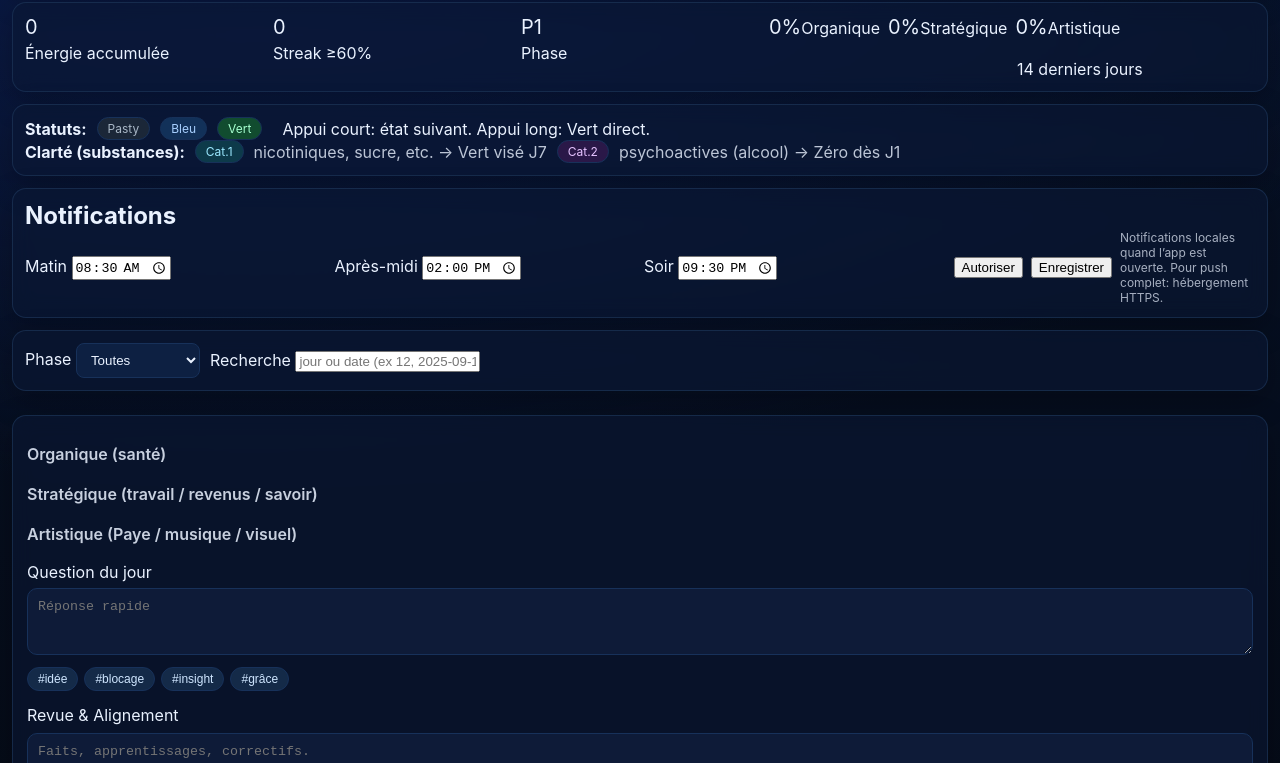
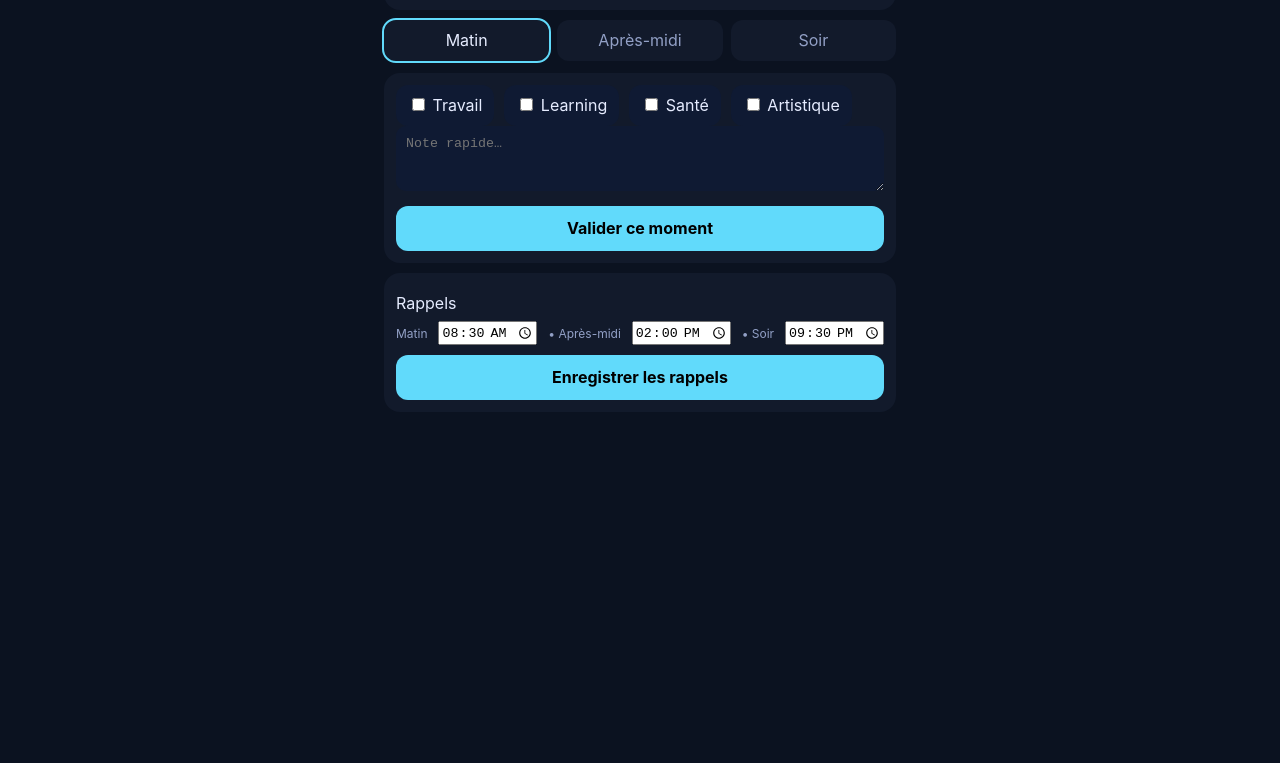
Before and after one commit to HUSHPAPAYE/Shift90, a plain HTML site: page index.html in a window 1280 px wide. Shown: the part 124-887 px from the top of the page. After the commit the page ends 800 px from the top, so only its background shows below. Drawn offline with Linux system fonts and the light colour scheme.

Commit message:
Update index.html

```diff
--- a/index.html
+++ b/index.html
@@ -1,139 +1,50 @@
-<!doctype html>
-<html lang="fr">
-<head>
-  <meta charset="utf-8">
-  <meta name="viewport" content="width=device-width, initial-scale=1">
-  <title>Shift 90 — v3</title>
-  <link rel="manifest" href="manifest.webmanifest">
-  <link rel="stylesheet" href="style.css">
-  <meta name="theme-color" content="#09142b">
-</head>
-<body>
-<header class="topbar glass">
-  <div class="brand">
-    <img class="logo" src="icon-512.png" alt="Shift90">
-    <div>
-      <h1>Shift 90</h1>
-      <div class="subtitle">90 jours de progrès mesurable — Stratégique / Organique / Artistique</div>
-    </div>
+<!doctype html><html lang="fr"><head>
+<meta charset="utf-8"/><meta name="viewport" content="width=device-width,initial-scale=1,viewport-fit=cover">
+<title>Shift 90</title>
+<link rel="manifest" href="manifest.webmanifest">
+<style>
+:root{--bg:#0b1220;--card:#121a2b;--txt:#e6ecff;--muted:#92a0c6;--accent:#61dafb}
+*{box-sizing:border-box} body{margin:0;background:var(--bg);color:var(--txt);font:16px/1.3 -apple-system,BlinkMacSystemFont,"Segoe UI",Roboto}
+.wrap{max-width:540px;margin:0 auto;padding:14px}
+.h1{font-size:20px;font-weight:700;margin:8px 0}
+.tabs{display:flex;gap:8px;margin:6px 0 12px}
+.tab{flex:1;padding:10px;border-radius:12px;background:var(--card);text-align:center;color:var(--muted)}
+.tab.active{outline:2px solid var(--accent);color:var(--txt)}
+.card{background:var(--card);border-radius:16px;padding:12px;margin:10px 0}
+.row{display:flex;gap:10px;align-items:center;justify-content:space-between;margin:8px 0}
+.chk{display:flex;gap:10px;flex-wrap:wrap}
+.chk label{background:#0f1a33;padding:10px 12px;border-radius:12px}
+.btn{display:block;width:100%;padding:12px;border-radius:12px;background:var(--accent);color:#000;text-align:center;font-weight:700;margin-top:10px}
+.note{width:100%;padding:10px;border-radius:10px;background:#0f1a33;border:0;color:var(--txt)}
+.small{color:var(--muted);font-size:12px}
+</style>
+<script> 'serviceWorker' in navigator && navigator.serviceWorker.register('./sw.js'); </script>
+</head><body>
+<div class="wrap">
+  <div class="h1">Shift 90 • <span id="dayLabel"></span></div>
+  <div class="card" id="headerCard">
+    <div class="row"><div>Streak: <b id="streak">0</b> jours</div><div>Score: <b id="score">0%</b></div></div>
+    <div class="small">Valide chaque moment. Notes privées, stockées sur l’appareil.</div>
   </div>
-  <div class="controls">
-    <label>Début <input id="startDate" type="date"></label>
-    <button id="todayBtn">Aujourd’hui</button>
-    <button id="mviBtn">Jour minimum viable</button>
-    <button id="autoplanBtn">Auto‑plan</button>
-    <button id="exportBtn">Exporter JSON</button>
-    <button id="exportCsvBtn">Export CSV</button>
-    <button id="importBtn">Importer</button>
-    <input id="importFile" type="file" accept="application/json" hidden>
+
+  <div class="tabs">
+    <div class="tab active" data-m="morning">Matin</div>
+    <div class="tab" data-m="noon">Après-midi</div>
+    <div class="tab" data-m="evening">Soir</div>
   </div>
-</header>
 
-<section class="scorebar glass">
-  <div class="score-item"><span id="totalPts">0</span><label>Énergie accumulée</label></div>
-  <div class="score-item"><span id="streak">0</span><label>Streak ≥60%</label></div>
-  <div class="score-item"><span id="phaseNow">P1</span><label>Phase</label></div>
-  <div class="score-item smalls">
-    <div><span id="orgPct">0%</span><label>Organique</label></div>
-    <div><span id="strPct">0%</span><label>Stratégique</label></div>
-    <div><span id="artPct">0%</span><label>Artistique</label></div>
+  <div class="card" id="momentCard">
+    <div class="chk" id="checks"></div>
+    <textarea class="note" id="note" rows="3" placeholder="Note rapide…"></textarea>
+    <div class="btn" id="saveBtn">Valider ce moment</div>
+    <div class="small" id="status"></div>
   </div>
-  <div class="score-item timeline">
-    <svg id="spark" viewBox="0 0 200 40" preserveAspectRatio="none"></svg>
-    <label>14 derniers jours</label>
+
+  <div class="card">
+    <div class="row"><div>Rappels</div></div>
+    <div class="row small">Matin <input id="r_m" type="time"> • Après-midi <input id="r_n" type="time"> • Soir <input id="r_e" type="time"></div>
+    <div class="btn" id="saveRem">Enregistrer les rappels</div>
   </div>
-</section>
-
-<main>
-  <section class="legend glass">
-    <div class="legend-row">
-      <strong>Statuts:</strong>
-      <span class="pill gray">Pasty</span>
-      <span class="pill blue">Bleu</span>
-      <span class="pill green">Vert</span>
-      <span class="sep"></span>
-      <span>Appui court: état suivant. Appui long: Vert direct.</span>
-    </div>
-    <div class="legend-row">
-      <strong>Clarté (substances):</strong>
-      <span class="pill cyan">Cat.1</span><span class="label">nicotiniques, sucre, etc. → Vert visé J7</span>
-      <span class="pill magenta">Cat.2</span><span class="label">psychoactives (alcool) → Zéro dès J1</span>
-    </div>
-  </section>
-
-  <section class="notify glass">
-    <h2>Notifications</h2>
-    <div class="notify-grid">
-      <label>Matin <input id="notifMorning" type="time" value="08:30"></label>
-      <label>Après-midi <input id="notifNoon" type="time" value="14:00"></label>
-      <label>Soir <input id="notifEvening" type="time" value="21:30"></label>
-      <div class="notify-actions">
-        <button id="reqPerm">Autoriser</button>
-        <button id="saveNotif">Enregistrer</button>
-        <span class="hint">Notifications locales quand l’app est ouverte. Pour push complet: hébergement HTTPS.</span>
-      </div>
-    </div>
-  </section>
-
-  <section class="filters glass">
-    <label>Phase
-      <select id="phaseFilter">
-        <option value="all">Toutes</option>
-        <option value="1">P1 – Reset</option>
-        <option value="2">P2 – Intensité</option>
-        <option value="3">P3 – Vision</option>
-      </select>
-    </label>
-    <label>Recherche <input id="searchDay" type="text" placeholder="jour ou date (ex 12, 2025-09-15)"></label>
-  </section>
-
-  <section id="daysGrid" class="grid"></section>
-
-  <section id="detail" class="detail glass hidden">
-    <div class="detail-head">
-      <div class="left">
-        <h2 id="detailTitle"></h2>
-        <div class="meta">
-          <span id="detailPhase" class="phase"></span>
-          <span id="detailDate"></span>
-          <span id="detailPoints" class="points"></span>
-        </div>
-      </div>
-      <div class="guide" id="dayGuide"></div>
-    </div>
-
-    <div class="section-title">Organique (santé)</div>
-    <div id="tasksOrg" class="tasks"></div>
-
-    <div class="section-title">Stratégique (travail / revenus / savoir)</div>
-    <div id="tasksStr" class="tasks"></div>
-
-    <div class="section-title">Artistique (Paye / musique / visuel)</div>
-    <div id="tasksArt" class="tasks"></div>
-
-    <div class="notes">
-      <div class="dq">
-        <label>Question du jour</label>
-        <div id="dayQuestion" class="question"></div>
-        <textarea id="dayAnswer" rows="3" placeholder="Réponse rapide"></textarea>
-      </div>
-      <div class="tags">
-        <button class="tag" data-tag="#idée">#idée</button>
-        <button class="tag" data-tag="#blocage">#blocage</button>
-        <button class="tag" data-tag="#insight">#insight</button>
-        <button class="tag" data-tag="#grâce">#grâce</button>
-      </div>
-      <label for="dayNotes">Revue & Alignement</label>
-      <textarea id="dayNotes" rows="5" placeholder="Faits, apprentissages, correctifs."></textarea>
-      <button id="saveDay">Enregistrer ce jour</button>
-    </div>
-  </section>
-</main>
-
-<footer>
-  <small>Shift 90 v3 — PWA locale. Données stockées dans le navigateur.</small>
-</footer>
-
+</div>
 <script src="app.js"></script>
-</body>
-</html>
+</body></html>
```
